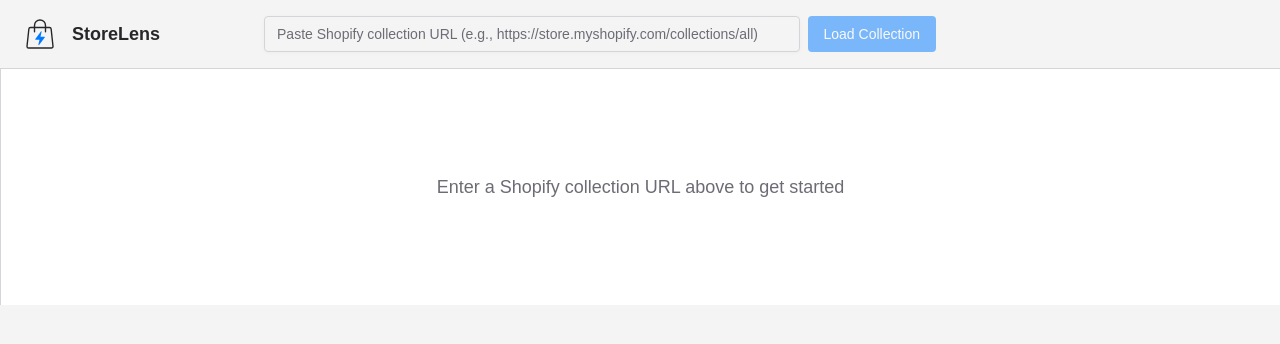
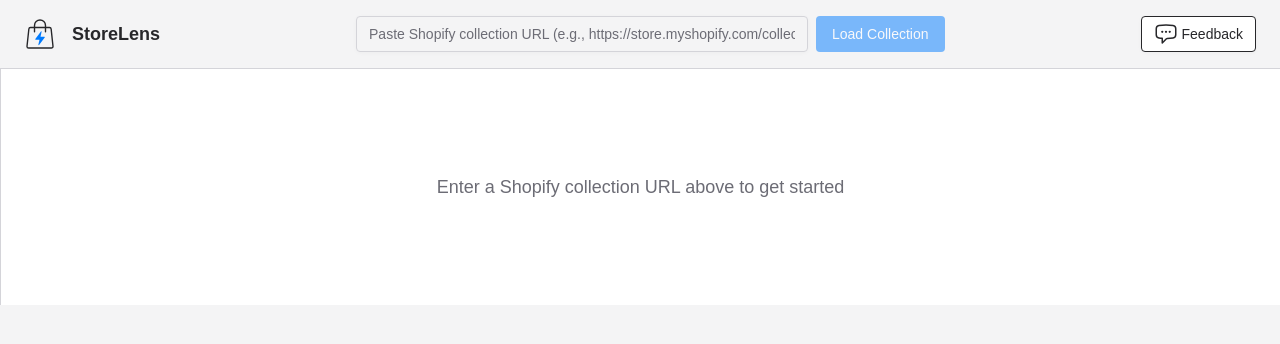
Before and after one commit to haydenpatel/StoreLens, a React (Vite) app: page / in a window 1280 px wide. Shown: the top 344 px of the page. Built offline with nearby package versions, Linux system fonts and the light colour scheme; a web font is replaced by a local one.

Commit message:
feat: Implement #1
Added a "Feedback" button to the header

```diff
--- a/src/components/Header.jsx
+++ b/src/components/Header.jsx
@@ -29,7 +29,7 @@ export default function Header({
     <header className="bg-secondary border-b border-border sticky top-0 z-10">
     {/* <header className="bg-secondary sticky top-0 z-10"> */}
       <div className="px-6 py-4">
-        <div className="flex items-center gap-26 max-w-7xl mx-auto">
+        <div className="flex items-center gap-49">
           <div className="flex items-center gap-4">
             <div className="w-8 h-8 rounded-lg flex items-top justify-center">
               <img src="/StoreLens-icon.svg"></img>
@@ -38,7 +38,7 @@ export default function Header({
             <h1 className="text-lg font-semibold text-foreground">StoreLens</h1>
           </div>
 
-          <div className="flex-1 flex items-center gap-2 max-w-2xl">
+          <div className="flex-1 flex items-center gap-2">
             <Input
               type="text"
               placeholder="Paste Shopify collection URL (e.g., https://store.myshopify.com/collections/all)"
@@ -46,7 +46,7 @@ export default function Header({
               onChange={(e) => setCollectionUrl(e.target.value)}
               onKeyPress={handleKeyPress}
               disabled={loading}
-              className="flex-1"
+              className="flex-1 min-w-16rem"
             />
 
             {urlHistory.length > 0 && (
@@ -87,6 +87,24 @@ export default function Header({
               )}
             </Button>
           </div>
+          <div className="flex items-center justify-items-end gap-2">
+            <Button
+              variant="outline"
+              asChild
+              className="gap-1"
+            >
+              <a
+                  href="https://storelens.feedbackchimp.space"
+                  target="_blank"
+                  rel="noopener noreferrer"
+                >
+                <svg xmlns="http://www.w3.org/2000/svg" fill="none" viewBox="0 0 24 24" strokeWidth={1.5} stroke="currentColor" className="size-6">
+                  <path strokeLinecap="round" strokeLinejoin="round" d="M8.625 9.75a.375.375 0 1 1-.75 0 .375.375 0 0 1 .75 0Zm0 0H8.25m4.125 0a.375.375 0 1 1-.75 0 .375.375 0 0 1 .75 0Zm0 0H12m4.125 0a.375.375 0 1 1-.75 0 .375.375 0 0 1 .75 0Zm0 0h-.375m-13.5 3.01c0 1.6 1.123 2.994 2.707 3.227 1.087.16 2.185.283 3.293.369V21l4.184-4.183a1.14 1.14 0 0 1 .778-.332 48.294 48.294 0 0 0 5.83-.498c1.585-.233 2.708-1.626 2.708-3.228V6.741c0-1.602-1.123-2.995-2.707-3.228A48.394 48.394 0 0 0 12 3c-2.392 0-4.744.175-7.043.513C3.373 3.746 2.25 5.14 2.25 6.741v6.018Z" />
+                </svg>
+                Feedback
+              </a>
+            </Button>
+          </div>
         </div>
       </div>
     </header>
```
